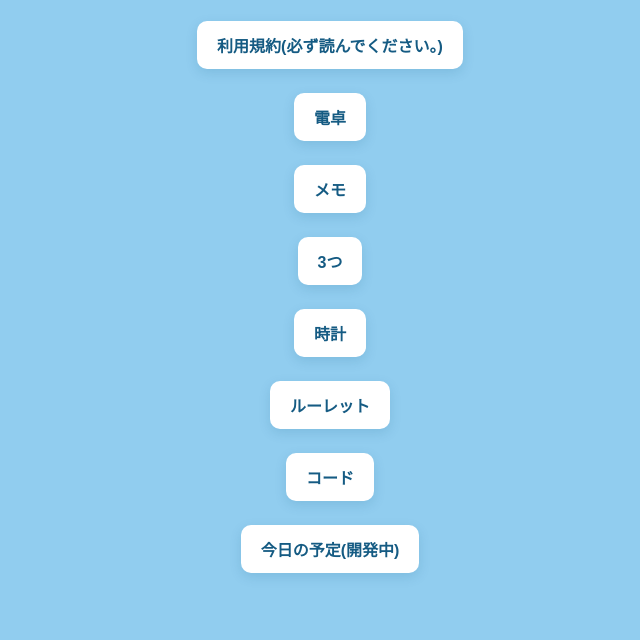
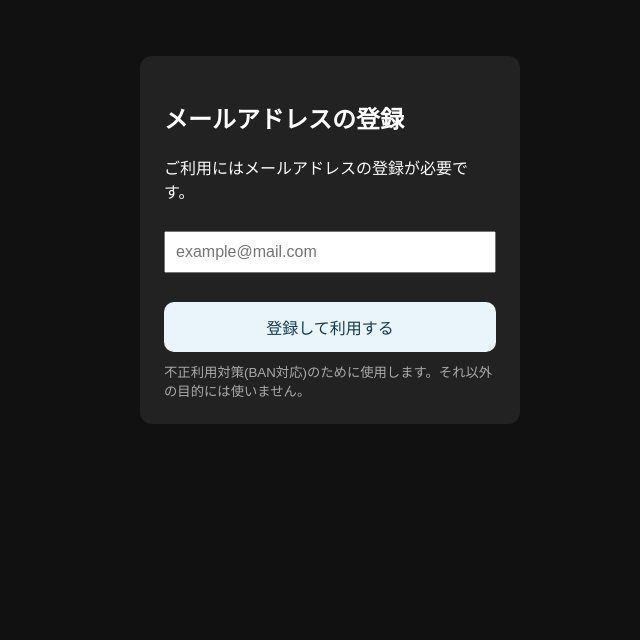
Before and after one commit to landorengou/storm, a plain HTML site: page index.html in a window 1280 px wide. Shown: the part 160-800 px from the top of the page, without its empty margins (310-950 px from the left). Drawn offline with Linux system fonts and the light colour scheme.

Commit message:
Nooooooo

```diff
--- /dev/null
+++ b/gate.js
@@ -0,0 +1,63 @@
+(function () {
+  const KEY = "storm_email";
+  const ENDPOINT = ""; // メールアドレスの送信先(サーバーのURL)。後述
+
+  function isValid(email) {
+    return /^[^\s@]+@[^\s@]+\.[^\s@]+$/.test(email);
+  }
+
+  try {
+    if (localStorage.getItem(KEY)) return; // 登録済みなら何もしない
+  } catch (e) {}
+
+  const style = document.createElement("style");
+  style.textContent = `
+    #gate{position:fixed;inset:0;z-index:99999;background:#111;color:#fff;
+      display:flex;align-items:center;justify-content:center;padding:16px;
+      font-family:sans-serif}
+    #gate .box{background:#222;padding:24px;border-radius:12px;max-width:380px;width:100%}
+    #gate input{width:100%;padding:10px;margin:12px 0;box-sizing:border-box;font-size:16px}
+    #gate button{width:100%;padding:10px;font-size:16px;cursor:pointer}
+    #gate .err{color:#ff7b7b;min-height:1.2em;font-size:14px}
+    #gate small{color:#aaa;display:block;margin-top:10px}
+  `;
+  document.head.appendChild(style);
+
+  const gate = document.createElement("div");
+  gate.id = "gate";
+  gate.innerHTML = `
+    <div class="box">
+      <h2>メールアドレスの登録</h2>
+      <p>ご利用にはメールアドレスの登録が必要です。</p>
+      <input type="email" id="gate-email" placeholder="example@mail.com" autocomplete="email">
+      <div class="err" id="gate-err"></div>
+      <button id="gate-btn">登録して利用する</button>
+      <small>不正利用対策(BAN対応)のために使用します。それ以外の目的には使いません。</small>
+    </div>`;
+  document.documentElement.appendChild(gate);
+  document.body && (document.body.style.overflow = "hidden");
+
+  document.getElementById("gate-btn").addEventListener("click", async () => {
+    const email = document.getElementById("gate-email").value.trim();
+    const err = document.getElementById("gate-err");
+    if (!isValid(email)) {
+      err.textContent = "正しいメールアドレスを入力してください。";
+      return;
+    }
+    if (ENDPOINT) {
+      try {
+        await fetch(ENDPOINT, {
+          method: "POST",
+          headers: { "Content-Type": "application/json" },
+          body: JSON.stringify({ email })
+        });
+      } catch (e) {
+        err.textContent = "送信に失敗しました。もう一度お試しください。";
+        return;
+      }
+    }
+    try { localStorage.setItem(KEY, email); } catch (e) {}
+    gate.remove();
+    document.body.style.overflow = "";
+  });
+})();
--- a/index.html
+++ b/index.html
@@ -12,38 +12,16 @@
         <h1>便利サイトを作ってまとめています。</h1>
         <p>メモと電卓とタイマーなどが使えます。</p>
 
-    <div class="link-box">
-        <a href="kiyaku.html">利用規約(必ず読んでください。)</a>
-    </div>
+        <div class="link-box"><a href="kiyaku.html">利用規約(必ず読んでください。)</a></div>
+        <div class="link-box"><a href="dentaku.html">電卓</a></div>
+        <div class="link-box"><a href="memo.html">メモ</a></div>
+        <div class="link-box"><a href="3storm.html">3つ</a></div>
+        <div class="link-box"><a href="clock.html">時計</a></div>
+        <div class="link-box"><a href="roulette.html">ルーレット</a></div>
+        <div class="link-box"><a href="code.html">コード</a></div>
+        <div class="link-box"><a href="schedule.html">今日の予定(開発中)</a></div>
+    </main>
 
-
-     <div class="link-box">
-        <a href="dentaku.html">電卓</a>
-    </div>
-
-     <div class="link-box">
-        <a href="memo.html">メモ</a>
-    </div>
-
-    <div class="link-box">
-        <a href="3storm.html">3つ</a>
-    </div>
-
-    <div class="link-box">
-        <a href="clock.html">時計</a>
-    </div>
-
-    <div class="link-box">
-        <a href="roulette.html">ルーレット</a>
-    </div>
-
-    <div class="link-box">
-        <a href="code.html">コード</a>
-    </div>
-
-    <div class="link-box">
-        <a href="schedule.html">今日の予定(開発中)</a>
-    </div
-
-
+    <script src="gate.js"></script>
+</body>
 </html>
```
